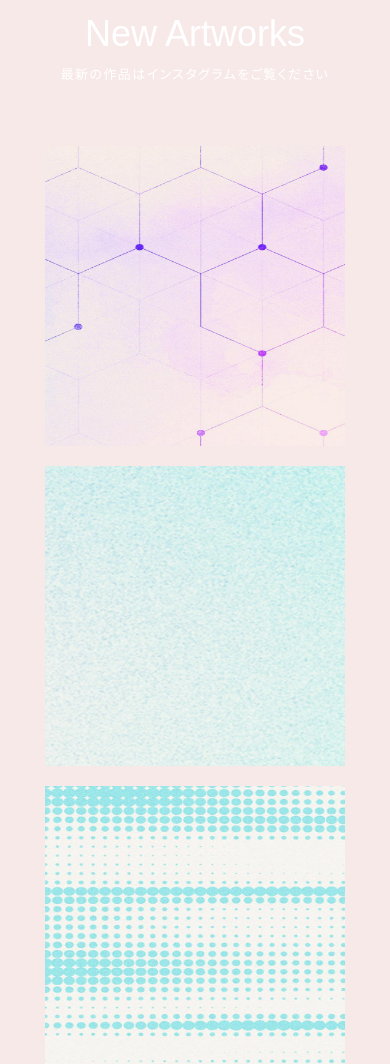
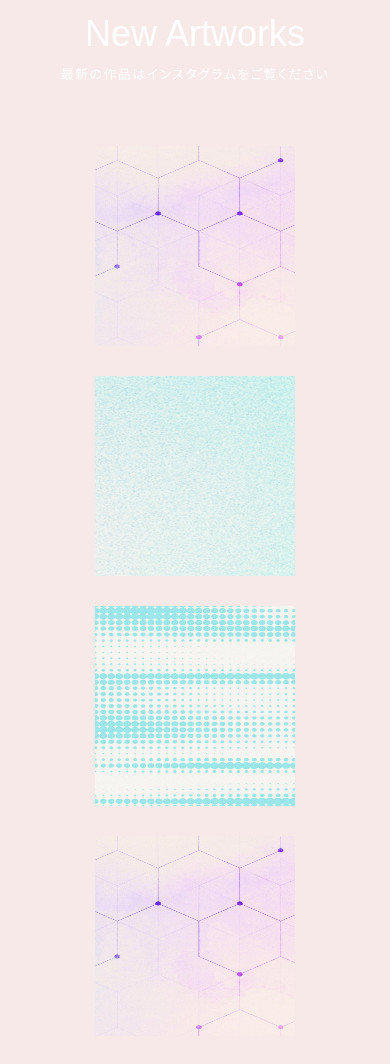
Before and after one commit to TikoKadota/Neon01, a plain HTML site: page index.html in a window 390 px wide. Shown: the part 3577-4641 px from the top of the page. Drawn offline with nearby package versions, Linux system fonts and the light colour scheme; no server answers; a web font is replaced by a local one.

Commit message:
Add files via upload

```diff
--- a/css/style.css
+++ b/css/style.css
@@ -236,6 +236,9 @@
   .art-item:hover{
     transform:scale(1.1,1.1);
     transition:1s all;
+  }
+  .art-item:last-of-type{
+    margin-right: 0;
   }
 /* --------------------------- */
 /* blog
@@ -681,9 +684,10 @@
 /* Instagramフィード
 /* --------------------------- */
 .art-item{
-  width: 300px;
-  height: 300px;
+  width: 200px;
+  height: 200px;
   margin-right: 0;
+  margin-bottom: 10px;
   padding: 10px;
   transition:1s all;
   }
```
